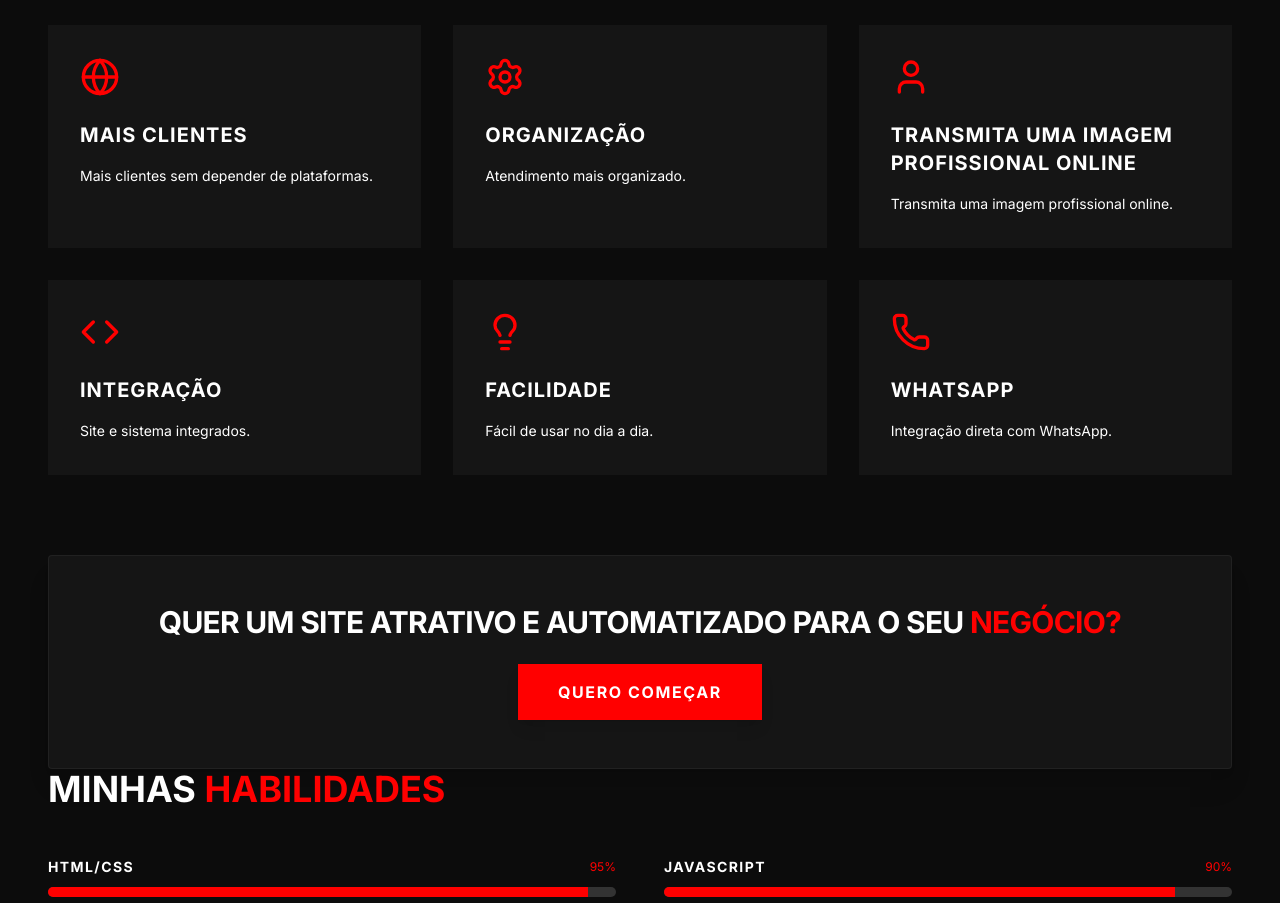
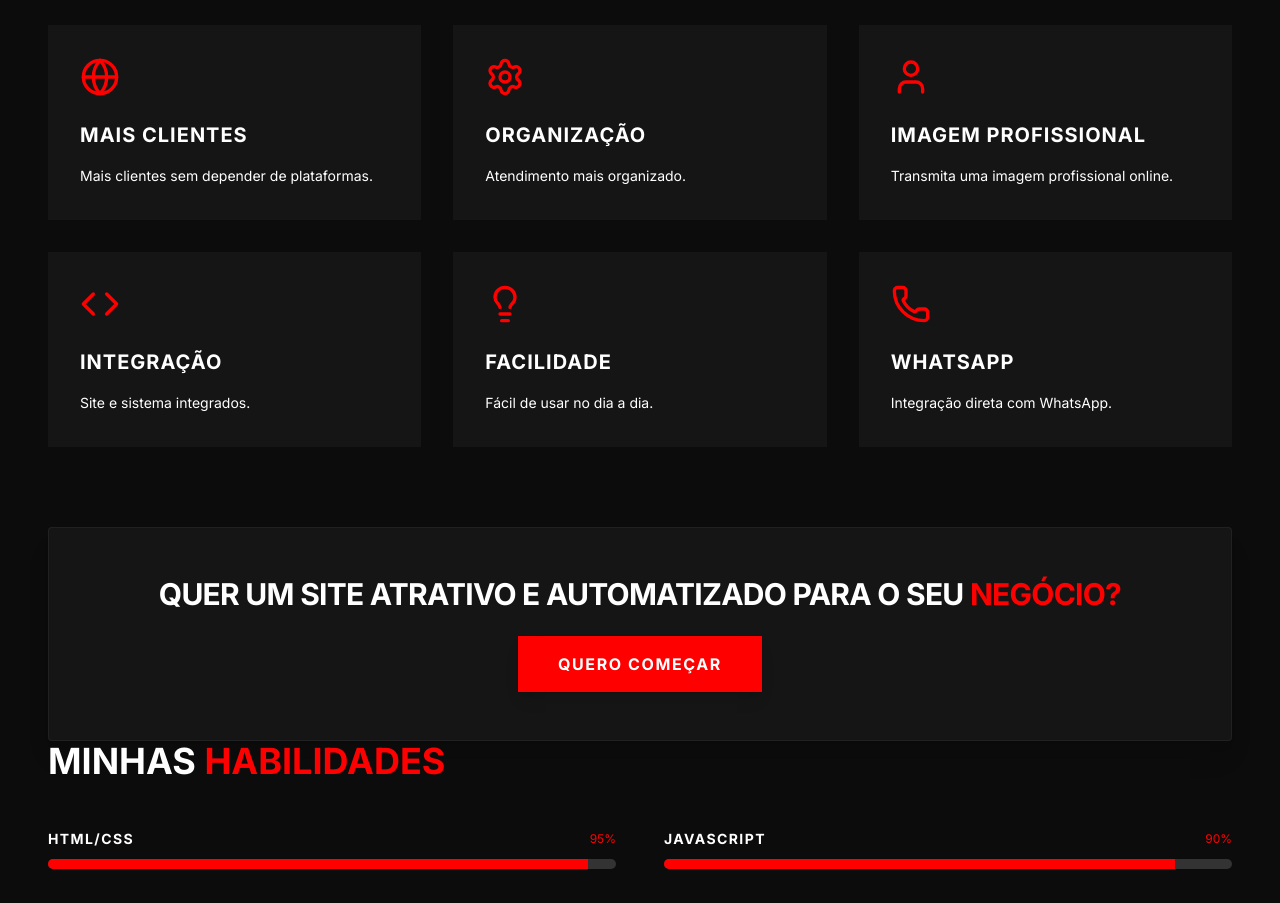
Before and after one commit to jrmacbrandt/J.Roberto, a React (Vite) app: page / in a window 1280 px wide. Shown: the part 2180-3083 px from the top of the page. Built offline with nearby package versions, Linux system fonts and the light colour scheme; a web font is replaced by a local one.

Commit message:
fix: ajustar título do card de imagem profissional

```diff
--- a/src/App.tsx
+++ b/src/App.tsx
@@ -286,7 +286,7 @@ const About = () => {
             {[
               { title: 'Mais Clientes', icon: <Globe size={40} />, desc: 'Mais clientes sem depender de plataformas.' },
               { title: 'Organização', icon: <Settings size={40} />, desc: 'Atendimento mais organizado.' },
-              { title: 'Transmita uma imagem profissional online', icon: <User size={40} />, desc: 'Transmita uma imagem profissional online.' },
+              { title: 'Imagem Profissional', icon: <User size={40} />, desc: 'Transmita uma imagem profissional online.' },
               { title: 'Integração', icon: <Code size={40} />, desc: 'Site e sistema integrados.' },
               { title: 'Facilidade', icon: <Lightbulb size={40} />, desc: 'Fácil de usar no dia a dia.' },
               { title: 'WhatsApp', icon: <Phone size={40} />, desc: 'Integração direta com WhatsApp.' },
```
